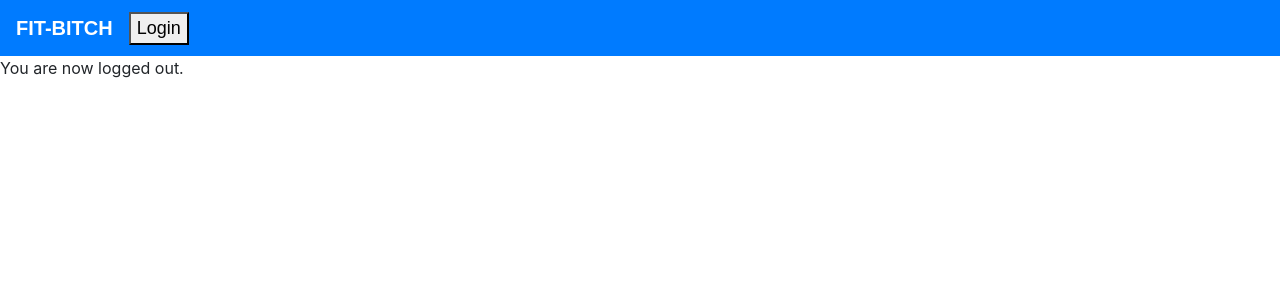
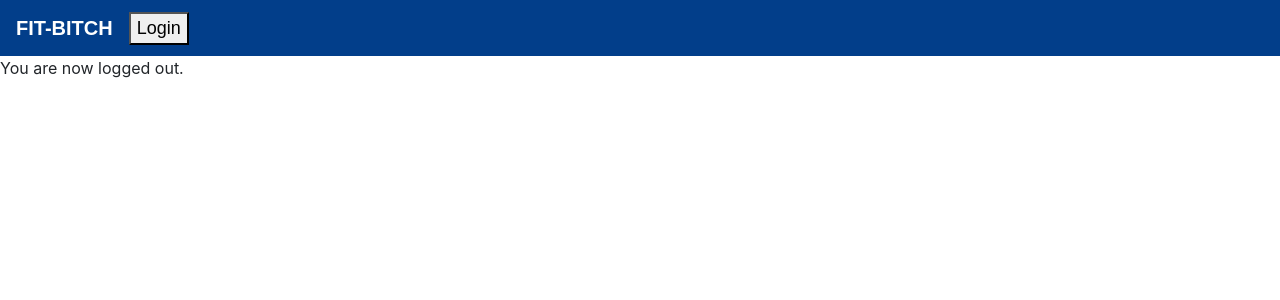
Before and after one commit to jkelly101/fit-bitch, a React (Create React App) app in the folder client/: page /logout in a window 1280 px wide. Shown: the top 300 px of the page. Built offline with nearby package versions, Linux system fonts and the light colour scheme; no server answers; a web font is replaced by a local one.

Commit message:
added more styling to navbar

```diff
--- a/client/src/app.css
+++ b/client/src/app.css
@@ -1,3 +1,6 @@
 .submit-btn{
     background-color: #48cae4;
 }
+.row {
+    background-color: #caf0f8;
+}
--- a/client/src/components/Jumbotron/index.js
+++ b/client/src/components/Jumbotron/index.js
@@ -3,7 +3,7 @@ import React from "react";
 function Jumbotron({ children }) {
   return (
     <div
-      style={{ height: 300, clear: "both", paddingTop: 120, textAlign: "center" }}
+      style={{ height: 300, clear: "both", paddingTop: 120, textAlign: "center", backgroundColor: "#0096c7" }}
       className="jumbotron"
     >
       {children}
--- a/client/src/components/Nav/nav.css
+++ b/client/src/components/Nav/nav.css
@@ -1,5 +1,5 @@
-.navbar {
-    background-color: #023e8a;
+nav.navbar {
+    background-color: #023e8a !important;
 }
 a {
     color: #caf0f8;
```
